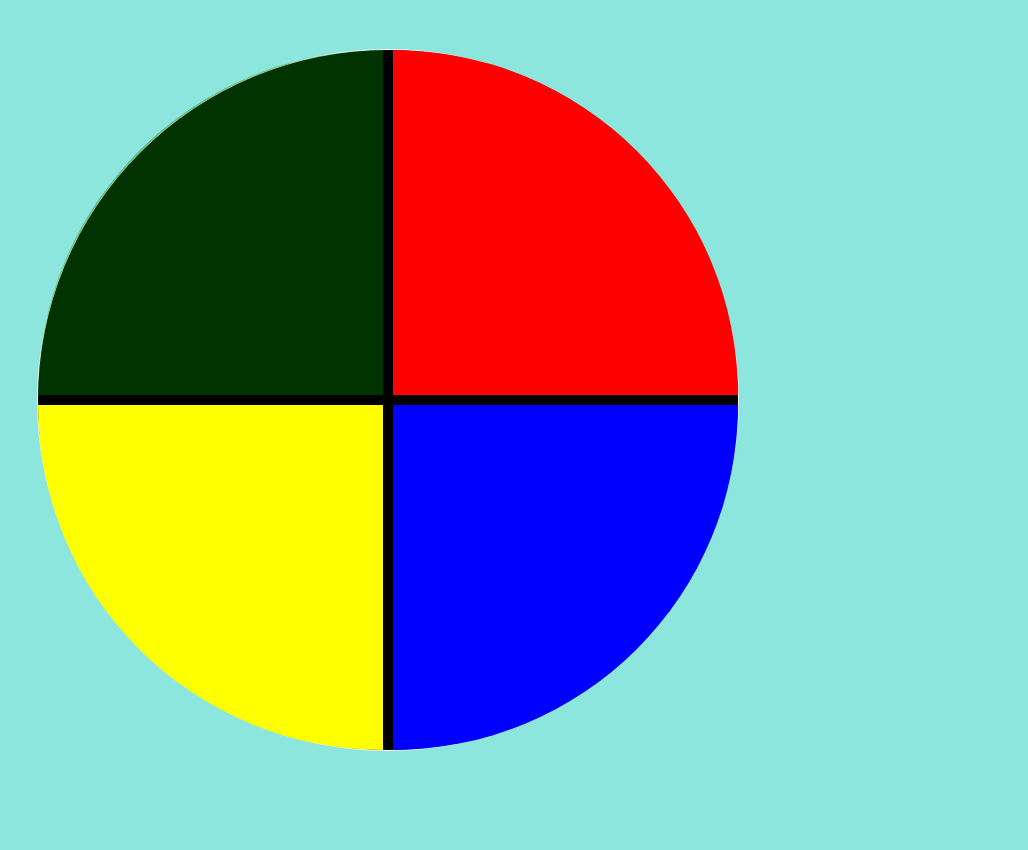
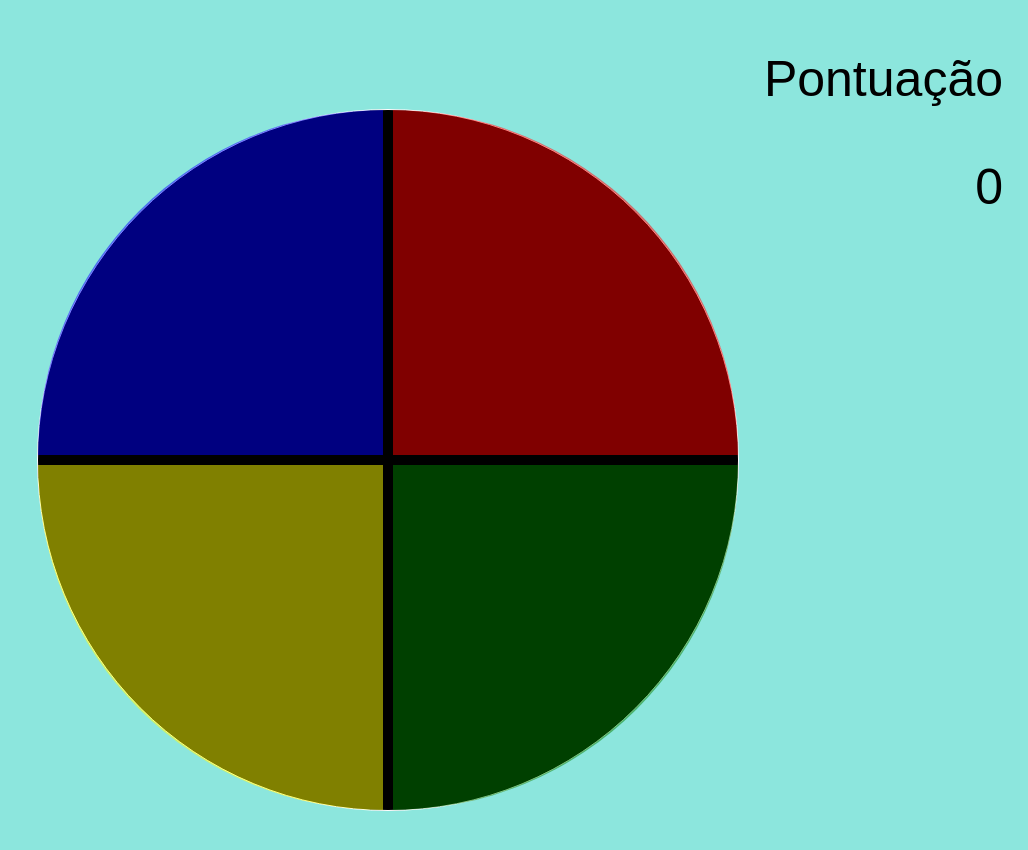
Before and after one commit to Enzooow/JogoGenius, a plain HTML site: page index.html in a window 1280 px wide. Shown: the whole page, without its empty margins (252-1280 px from the left). Before the commit the page ends 800 px from the top, so only its background shows below. Drawn offline with Linux system fonts and the light colour scheme.

Commit message:
Adição de contador de pontos e reset automático.

```diff
--- a/index.html
+++ b/index.html
@@ -8,19 +8,19 @@
     <title>Genius</title>
 </head>
 <body>
+    <div class="container">
+        <p class="name">Pontuação</p>
+        <p class="pontuacao">0</p>
+    </div>
     <div class="main-game">
         <div class="genius">
             <div class="green">
-
             </div>
             <div class="red">
-
             </div>
             <div class="yellow">
-
             </div>
             <div class="blue">
-
             </div>
         </div>
     </div>
--- a/script.js
+++ b/script.js
@@ -1,6 +1,7 @@
 let order = [];
 let clickedOrder = [];
 let score = 0;
+var pontuacao = document.querySelector('.pontuacao');
 
 const blue = document.querySelector('.blue');
 const red = document.querySelector('.red');
@@ -26,10 +27,10 @@ let lightColor = (element, number) => {
     number = number * 500;
     setTimeout(() => {
         element.classList.add('selected');
-    }, number - 250);
+    }, number - 500);
     setTimeout(() => {
         element.classList.remove('selected');
-    })
+    }, number - 250);
 }
 
 //checa se os botões clicados são os mesmos da ordem gerada no jogo
@@ -43,6 +44,9 @@ let checkOrder = () => {
     }
     if(clickedOrder.length == order.length) {
         alert(`Pontuação: ${score}\nVocê acertou! Iniciando próxima fase.`);
+        var currentScore = parseInt(pontuacao.innerText);
+        currentScore++;
+        pontuacao.innerText = currentScore;
         nextLevel();
     }
 }
@@ -80,17 +84,16 @@ let createColorElement = (color) => {
 
 let nextLevel = () => {
     score++;
-    shuffleOrder();
+    setTimeout(() => {
+        shuffleOrder();
+    }, 1000)
 }
 
 //função caso o jogador tenha perdido o jogo (GameOver)
 
 let gameOver = () => {
     alert(`Pontuação : ${score}\nVocê perdeu o jogo!\nClique em OK para iniciar um novo jogo.`);
-    order = [];
-    clickedOrder = [];
-
-    playGame();
+    window.location.reload();
 }
 
 //iniciar jogo
--- a/style.css
+++ b/style.css
@@ -12,6 +12,8 @@ body {
 }
 
 .genius {
+    border-color: #000000;
+    border-radius: 5px;
     display: grid;
     grid-template-areas: 'azul vermelho'
     'amarelo verde';
@@ -23,30 +25,60 @@ body {
     height: 700px;
 }
 
-.blue {
-    grid-area: azul;
+.center {
+    position: absolute;
+    border-radius: 100%;
+    width: 250px;
+    background-color: #000000;
+    margin: auto;
+    background-position: center;
+    background-size: cover;
+}
+
+.green {
+    grid-area: verde;
     background-color: green;
-    border-top-left-radius: 100%;
+    border-bottom-right-radius: 100%;
+    opacity: 0.5;
+    cursor: pointer;
 }
 
 .red {
     grid-area: vermelho;
     background-color: red;
     border-top-right-radius: 100%;
+    opacity: 0.5;
+    cursor: pointer;
 }
 
 .yellow {
     grid-area: amarelo;
     background-color: yellow;
     border-bottom-left-radius: 100%;
+    opacity: 0.5;
+    cursor: pointer;
 }
 
-.green {
-    grid-area: verde;
+.blue {
+    grid-area: azul;
     background-color: blue;
-    border-bottom-right-radius: 100%;
+    border-top-left-radius: 100%;
+    opacity: 0.5;
+    cursor: pointer;
 }
 
 .selected {
-    opacity: 0.4;
+    opacity: 1;
 }
+
+.pontuacao, .name {
+    text-align: right;
+    font-size: 50px;
+    font-family: fantasy;
+    margin-right: 25px;
+}
+
+.container {
+    width: 100%;
+    height: 10px;
+}
```
